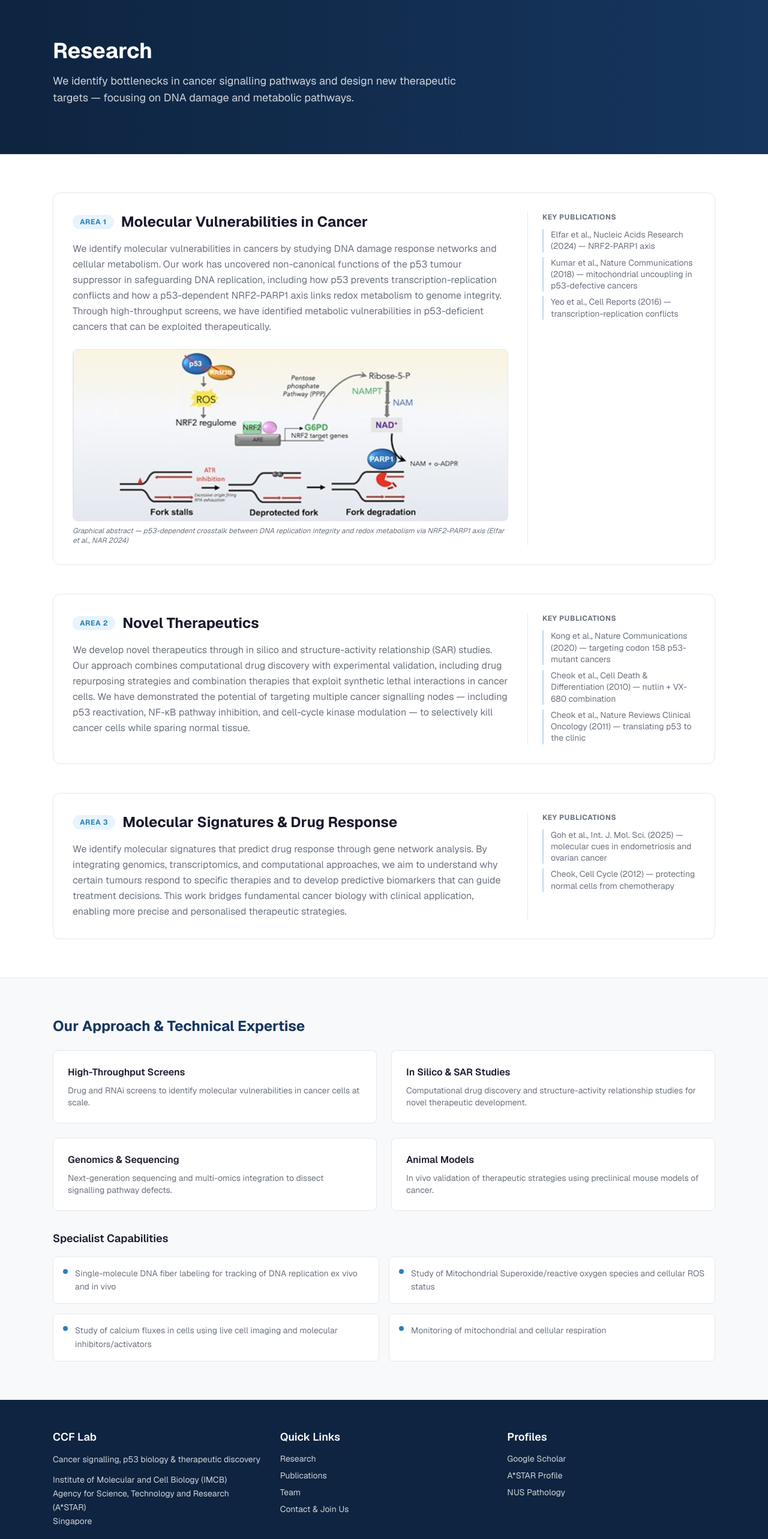
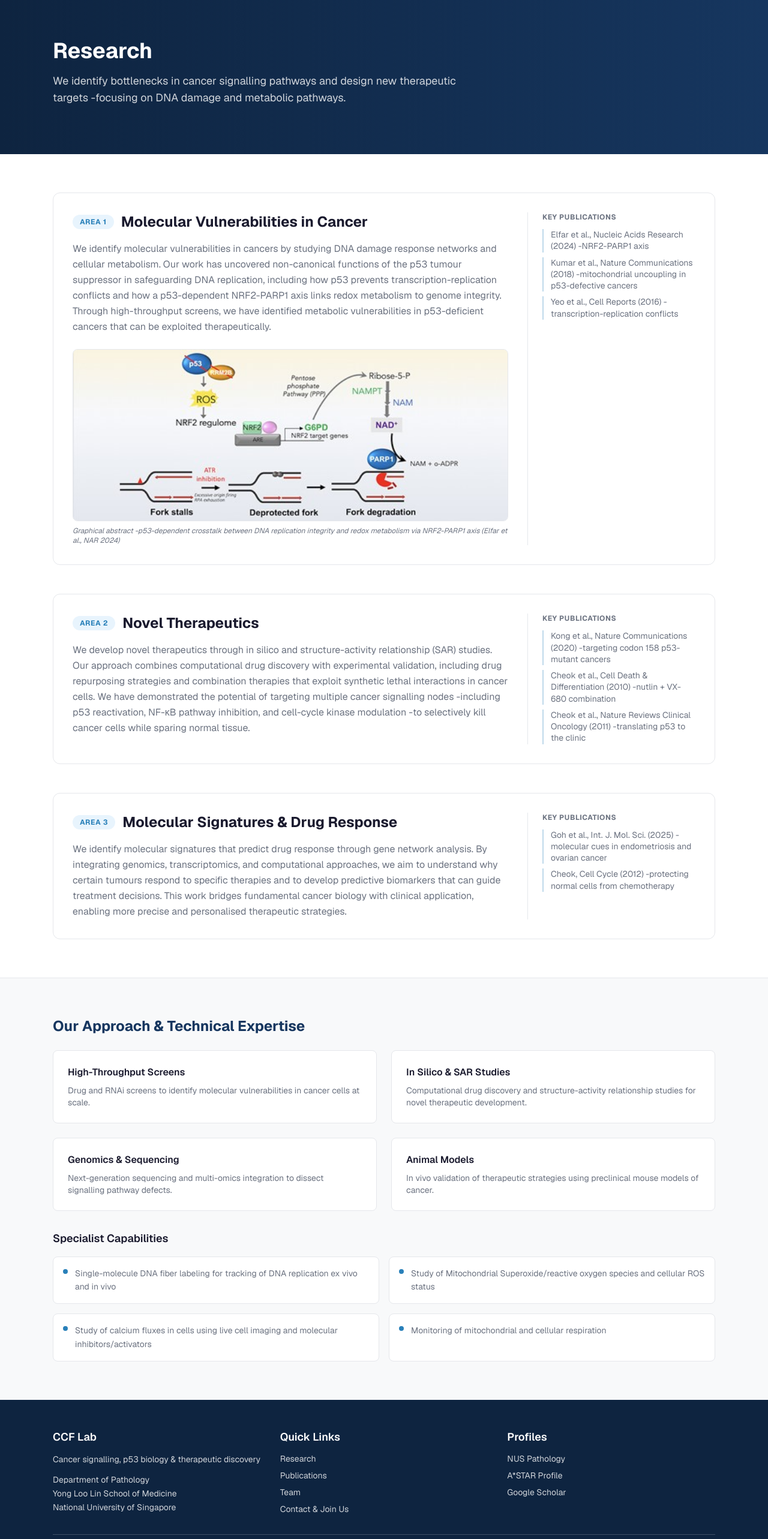
Before and after one commit to Joelchan-Biology/ccf-lab-website, a Next.js app: page /research in a window 1280 px wide. Shown: the part 80-2646 px from the top of the page at 60% size. Built offline with nearby package versions, Linux system fonts and the light colour scheme.

Commit message:
Remove hard-coded citations, improve mobile nav a11y, clean up boilerplate, remove em dashes, fix footer affiliation order

```diff
--- a/src/app/contact/page.tsx
+++ b/src/app/contact/page.tsx
@@ -3,7 +3,7 @@ import type { Metadata } from "next";
 export const metadata: Metadata = {
   title: "Contact",
   description:
-    "Contact the CCF Lab at IMCB A*STAR and NUS — locations, profiles, and how to join.",
+    "Contact the CCF Lab at IMCB A*STAR and NUS - locations, profiles, and how to join.",
 };
 
 const profiles = [
--- a/src/app/layout.tsx
+++ b/src/app/layout.tsx
@@ -16,7 +16,7 @@ const geistMono = Geist_Mono({
 
 export const metadata: Metadata = {
   title: {
-    default: "CCF Lab — Cancer Signalling & Therapeutic Discovery",
+    default: "CCF Lab - Cancer Signalling & Therapeutic Discovery",
     template: "%s | CCF Lab",
   },
   description:
--- a/src/app/page.tsx
+++ b/src/app/page.tsx
@@ -60,7 +60,7 @@ export default function Home() {
           </h1>
           <p className="mt-6 text-lg md:text-xl text-white/85 max-w-2xl leading-relaxed">
             We identify bottlenecks in cancer signalling pathways and design new
-            therapeutic targets that counteract the growth of cancer cells —
+            therapeutic targets that counteract the growth of cancer cells,
             focusing on drug and RNAi therapeutics in the DNA damage and
             metabolic pathways.
           </p>
--- a/src/app/publications/page.tsx
+++ b/src/app/publications/page.tsx
@@ -3,7 +3,7 @@ import type { Metadata } from "next";
 export const metadata: Metadata = {
   title: "Publications",
   description:
-    "Selected publications from the CCF Lab — cancer signalling, p53 biology, and therapeutic discovery.",
+    "Selected publications from the CCF Lab - cancer signalling, p53 biology, and therapeutic discovery.",
 };
 
 type Publication = {
@@ -107,7 +107,6 @@ const publications: Publication[] = [
     year: 2011,
     doi: "10.1038/nrclinonc.2010.174",
     highlight: true,
-    note: "471 citations",
   },
   {
     title: "p53-based cancer therapy",
@@ -115,7 +114,6 @@ const publications: Publication[] = [
     journal: "Cold Spring Harbor Perspectives in Biology",
     year: 2010,
     doi: "10.1101/cshperspect.a001222",
-    note: "361 citations",
   },
   {
     title:
@@ -148,7 +146,6 @@ const publications: Publication[] = [
     journal: "Nucleic Acids Research",
     year: 2005,
     doi: "10.1093/nar/gki712",
-    note: "181 citations",
   },
 ];
 
@@ -175,16 +172,17 @@ export default function PublicationsPage() {
             </a>{" "}
             profile.
           </p>
-          <div className="mt-4 flex gap-6 text-sm text-white/60">
-            <span>
-              <strong className="text-white">2,816</strong> total citations
-            </span>
-            <span>
-              <strong className="text-white">22</strong> h-index
-            </span>
-            <span>
-              <strong className="text-white">29</strong> i10-index
-            </span>
+          <div className="mt-4 text-sm text-white/60">
+            See{" "}
+            <a
+              href="https://scholar.google.com/citations?user=-6NQTF8AAAAJ&hl=en"
+              target="_blank"
+              rel="noopener noreferrer"
+              className="underline text-white/80 hover:text-white"
+            >
+              Google Scholar
+            </a>{" "}
+            for up-to-date citation metrics.
           </div>
         </div>
       </section>
--- a/src/app/research/page.tsx
+++ b/src/app/research/page.tsx
@@ -4,7 +4,7 @@ import Image from "next/image";
 export const metadata: Metadata = {
   title: "Research",
   description:
-    "Research areas of the CCF Lab — p53 biology, cancer therapeutics, genome topology, and translational research.",
+    "Research areas of the CCF Lab -p53 biology, cancer therapeutics, genome topology, and translational research.",
 };
 
 const areas = [
@@ -13,21 +13,21 @@ const areas = [
     title: "Molecular Vulnerabilities in Cancer",
     description: `We identify molecular vulnerabilities in cancers by studying DNA damage response networks and cellular metabolism. Our work has uncovered non-canonical functions of the p53 tumour suppressor in safeguarding DNA replication, including how p53 prevents transcription-replication conflicts and how a p53-dependent NRF2-PARP1 axis links redox metabolism to genome integrity. Through high-throughput screens, we have identified metabolic vulnerabilities in p53-deficient cancers that can be exploited therapeutically.`,
     image: "/images/nar-2024-graphical-abstract.jpeg",
-    imageAlt: "Graphical abstract — p53-dependent crosstalk between DNA replication integrity and redox metabolism via NRF2-PARP1 axis (Elfar et al., NAR 2024)",
+    imageAlt: "Graphical abstract -p53-dependent crosstalk between DNA replication integrity and redox metabolism via NRF2-PARP1 axis (Elfar et al., NAR 2024)",
     keyPapers: [
-      "Elfar et al., Nucleic Acids Research (2024) — NRF2-PARP1 axis",
-      "Kumar et al., Nature Communications (2018) — mitochondrial uncoupling in p53-defective cancers",
-      "Yeo et al., Cell Reports (2016) — transcription-replication conflicts",
+      "Elfar et al., Nucleic Acids Research (2024) -NRF2-PARP1 axis",
+      "Kumar et al., Nature Communications (2018) -mitochondrial uncoupling in p53-defective cancers",
+      "Yeo et al., Cell Reports (2016) -transcription-replication conflicts",
     ],
   },
   {
     id: "novel-therapeutics",
     title: "Novel Therapeutics",
-    description: `We develop novel therapeutics through in silico and structure-activity relationship (SAR) studies. Our approach combines computational drug discovery with experimental validation, including drug repurposing strategies and combination therapies that exploit synthetic lethal interactions in cancer cells. We have demonstrated the potential of targeting multiple cancer signalling nodes — including p53 reactivation, NF-κB pathway inhibition, and cell-cycle kinase modulation — to selectively kill cancer cells while sparing normal tissue.`,
+    description: `We develop novel therapeutics through in silico and structure-activity relationship (SAR) studies. Our approach combines computational drug discovery with experimental validation, including drug repurposing strategies and combination therapies that exploit synthetic lethal interactions in cancer cells. We have demonstrated the potential of targeting multiple cancer signalling nodes -including p53 reactivation, NF-κB pathway inhibition, and cell-cycle kinase modulation -to selectively kill cancer cells while sparing normal tissue.`,
     keyPapers: [
-      "Kong et al., Nature Communications (2020) — targeting codon 158 p53-mutant cancers",
-      "Cheok et al., Cell Death & Differentiation (2010) — nutlin + VX-680 combination",
-      "Cheok et al., Nature Reviews Clinical Oncology (2011) — translating p53 to the clinic",
+      "Kong et al., Nature Communications (2020) -targeting codon 158 p53-mutant cancers",
+      "Cheok et al., Cell Death & Differentiation (2010) -nutlin + VX-680 combination",
+      "Cheok et al., Nature Reviews Clinical Oncology (2011) -translating p53 to the clinic",
     ],
   },
   {
@@ -35,8 +35,8 @@ const areas = [
     title: "Molecular Signatures & Drug Response",
     description: `We identify molecular signatures that predict drug response through gene network analysis. By integrating genomics, transcriptomics, and computational approaches, we aim to understand why certain tumours respond to specific therapies and to develop predictive biomarkers that can guide treatment decisions. This work bridges fundamental cancer biology with clinical application, enabling more precise and personalised therapeutic strategies.`,
     keyPapers: [
-      "Goh et al., Int. J. Mol. Sci. (2025) — molecular cues in endometriosis and ovarian cancer",
-      "Cheok, Cell Cycle (2012) — protecting normal cells from chemotherapy",
+      "Goh et al., Int. J. Mol. Sci. (2025) -molecular cues in endometriosis and ovarian cancer",
+      "Cheok, Cell Cycle (2012) -protecting normal cells from chemotherapy",
     ],
   },
 ];
@@ -50,7 +50,7 @@ export default function ResearchPage() {
           <h1 className="text-3xl md:text-4xl font-bold">Research</h1>
           <p className="mt-4 text-lg text-white/80 max-w-2xl">
             We identify bottlenecks in cancer signalling pathways and design new
-            therapeutic targets — focusing on DNA damage and metabolic pathways.
+            therapeutic targets -focusing on DNA damage and metabolic pathways.
           </p>
         </div>
       </section>
--- a/src/app/team/page.tsx
+++ b/src/app/team/page.tsx
@@ -4,7 +4,7 @@ import Image from "next/image";
 export const metadata: Metadata = {
   title: "Team",
   description:
-    "Meet the CCF Lab team — researchers and students at IMCB A*STAR and NUS.",
+    "Meet the CCF Lab team - researchers and students at IMCB A*STAR and NUS.",
 };
 
 const pi = {
--- a/src/components/Footer.tsx
+++ b/src/components/Footer.tsx
@@ -12,11 +12,11 @@ export default function Footer() {
               Cancer signalling, p53 biology &amp; therapeutic discovery
             </p>
             <p className="text-sm mt-3 leading-relaxed">
-              Institute of Molecular and Cell Biology (IMCB)
+              Department of Pathology
               <br />
-              Agency for Science, Technology and Research (A*STAR)
+              Yong Loo Lin School of Medicine
               <br />
-              Singapore
+              National University of Singapore
             </p>
           </div>
 
@@ -69,12 +69,12 @@ export default function Footer() {
             <ul className="space-y-2 text-sm">
               <li>
                 <a
-                  href="https://scholar.google.com/citations?user=-6NQTF8AAAAJ&hl=en"
+                  href="https://medicine.nus.edu.sg/patho/team-member/cheok-chit-fang/"
                   target="_blank"
                   rel="noopener noreferrer"
                   className="hover:text-white transition-colors"
                 >
-                  Google Scholar
+                  NUS Pathology
                 </a>
               </li>
               <li>
@@ -89,12 +89,12 @@ export default function Footer() {
               </li>
               <li>
                 <a
-                  href="https://medicine.nus.edu.sg/patho/team-member/cheok-chit-fang/"
+                  href="https://scholar.google.com/citations?user=-6NQTF8AAAAJ&hl=en"
                   target="_blank"
                   rel="noopener noreferrer"
                   className="hover:text-white transition-colors"
                 >
-                  NUS Pathology
+                  Google Scholar
                 </a>
               </li>
             </ul>
--- a/src/components/Navbar.tsx
+++ b/src/components/Navbar.tsx
@@ -55,6 +55,8 @@ export default function Navbar() {
           onClick={() => setMobileOpen(!mobileOpen)}
           className="md:hidden p-2 rounded-md hover:bg-gray-100 transition-colors"
           aria-label="Toggle menu"
+          aria-expanded={mobileOpen}
+          aria-controls="mobile-menu"
         >
           <svg
             className="w-5 h-5"
@@ -83,7 +85,7 @@ export default function Navbar() {
 
       {/* Mobile menu */}
       {mobileOpen && (
-        <div className="md:hidden border-t border-border bg-white">
+        <div id="mobile-menu" className="md:hidden border-t border-border bg-white" role="navigation" aria-label="Mobile menu">
           <ul className="px-4 py-2">
             {navLinks.map(({ href, label }) => {
               const isActive =
```
Also changed, not shown: 1 other file (tests, documents, lock files or other folders).
